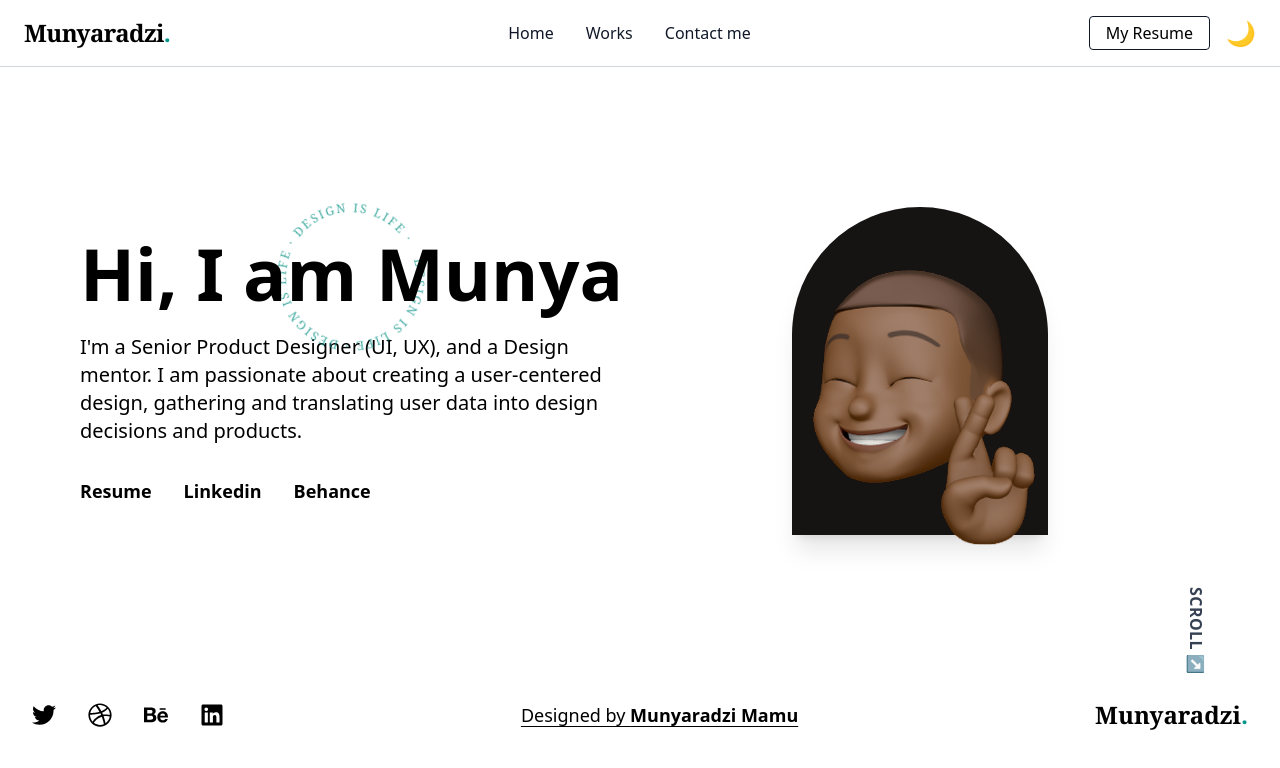
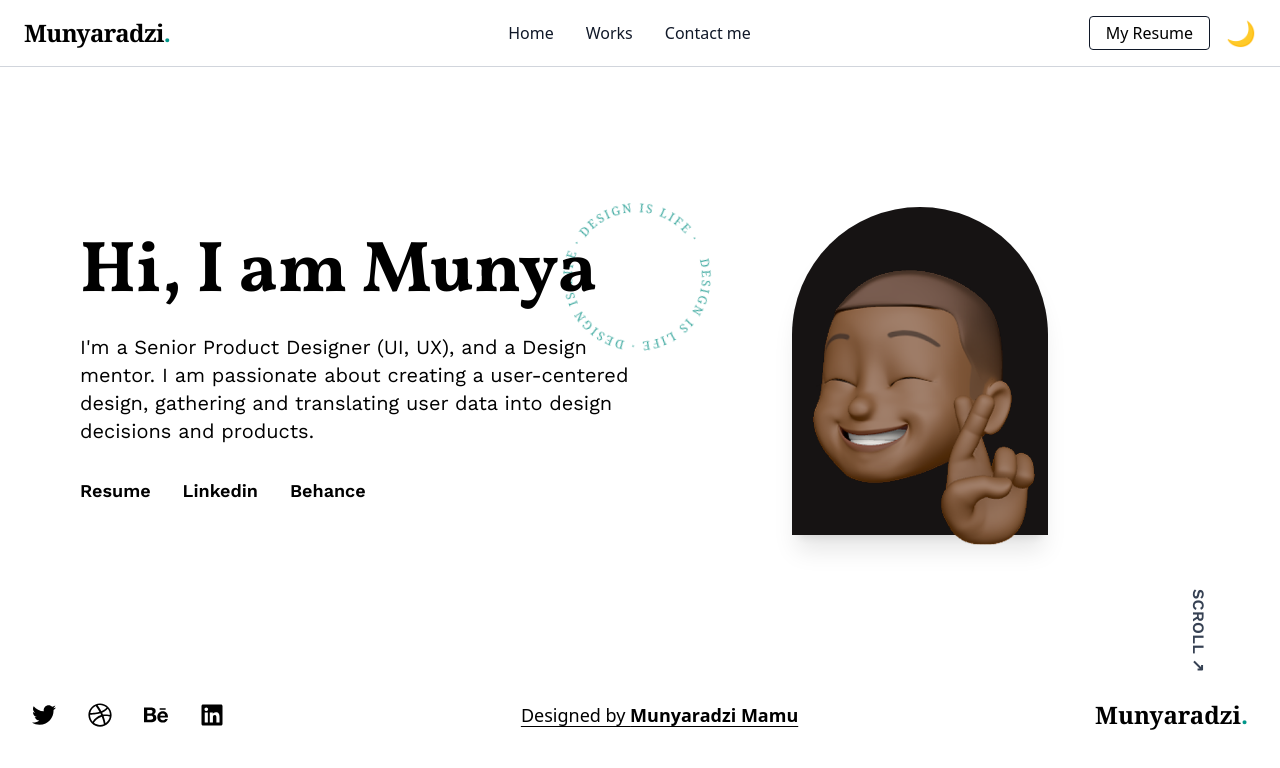
Before and after one commit to VincentMugondora/kayden-portfolio, a React (Vite) app: page / in a window 1280 px wide. Shown: the top 768 px of the page. Built offline with nearby package versions, Linux system fonts and the light colour scheme.

Commit message:
Refactor Home component heading layout: reposition CircularText for improved visual depth and enhance overall design aesthetics.

```diff
--- a/index.html
+++ b/index.html
@@ -2,12 +2,16 @@
 <html lang="en">
   <head>
     <meta charset="UTF-8" />
+    <link rel="preconnect" href="https://fonts.googleapis.com">
+<link rel="preconnect" href="https://fonts.gstatic.com" crossorigin>
+<link href="https://fonts.googleapis.com/css2?family=Vollkorn:ital,wght@0,400..900;1,400..900&family=Work+Sans:ital,wght@0,100..900;1,100..900&display=swap" rel="stylesheet">
     <link rel="icon" type="image/svg+xml" href="/vite.svg" />
     <meta name="viewport" content="width=device-width, initial-scale=1.0" />
     <link rel="preconnect" href="https://fonts.googleapis.com">
 <link rel="preconnect" href="https://fonts.gstatic.com" crossorigin>
 <link href="https://fonts.googleapis.com/css2?family=Poppins:wght@400;600;700&display=swap" rel="stylesheet">
     <link href="https://fonts.googleapis.com/css2?family=Roboto:ital,wght@0,100..900;1,100..900&family=Work+Sans:ital,wght@0,100..900;1,100..900&display=swap" rel="stylesheet">
+    <link href="https://fonts.googleapis.com/css2?family=Vollkorn:wght@400;700&display=swap" rel="stylesheet">
     <title>Munyaradzi</title>
   </head>
   <body>
--- a/src/App.css
+++ b/src/App.css
@@ -133,6 +133,14 @@ a:hover .arrow-rotate {
   100% { transform: rotate(360deg); }
 }
 
+h1, h2, h3, h4, h5, h6 {
+  font-family: 'Vollkorn', serif;
+}
+
+body, html {
+  font-family: 'Work Sans', sans-serif;
+}
+
 @media (max-width: 768px) {
   .circular-text-spin {
     width: 120px !important;
--- a/src/pages/Home.jsx
+++ b/src/pages/Home.jsx
@@ -21,19 +21,19 @@ const Home = () => {
       {/* Left Content */}
       <div className="flex-1 flex flex-col justify-center py-16 md:py-24 z-10 dark:py-20">
         <div className="relative w-fit mx-auto lg:mx-0 mb-4 flex items-center justify-center dark:mb-6" style={{minWidth: 'max-content'}}>
-          {/* CircularText behind heading */}
-          <span className="absolute left-1/2 top-1/2 -translate-x-1/2 -translate-y-1/2 z-0 pointer-events-none">
-            <CircularText />
-          </span>
           <span className="block relative z-10 dark:hidden">
             <h1 className="text-5xl md:text-7xl lg:text-7xl font-bold mb-2 whitespace-nowrap inline-block align-middle relative text-black">
               Hi, I am Munya
             </h1>
           </span>
           {/* Dark mode heading */}
-          <h1 className="hidden dark:block text-black text-5xl md:text-7xl font-serif font-bold relative whitespace-nowrap z-10">
+          <h1 className="hidden dark:block text-black text-5xl md:text-7xl font-serif font-bold relative whitespace-nowrap">
             Hi, I am Munya
           </h1>
+          {/* CircularText at the end of Munya, partially behind */}
+          <span className="absolute right-[-40px] top-1/2 -translate-y-1/2 z-[-1] pointer-events-none">
+            <CircularText />
+          </span>
         </div>
         <p className="md:text-xl max-w-xl mx-auto lg:mx-0 mb-8 dark:text-black dark:text-base dark:md:text-lg dark:mb-10 dark:leading-relaxed text-black">
           I'm a Senior Product Designer (UI, UX), and a Design mentor. I am passionate about creating a user-centered design, gathering and translating user data into design decisions and products.
```
